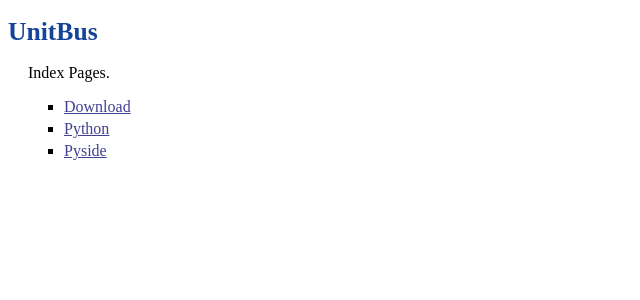
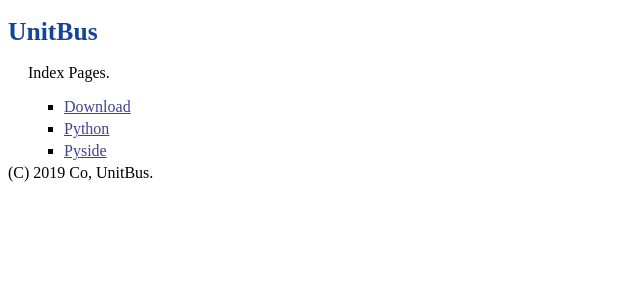
Before and after one commit to unitbus/unitbus.github.io, a Jekyll site: the page built from index.md, in a window 1280 px wide. Shown: the top 300 px of the page, without its empty margins (0-640 px from the left). Built offline with Jekyll 4.4.1, drawn with Linux system fonts in a browser that asks for light colours; a script that is not in the unit is left out.

Commit message:
Update default.html

```diff
--- a/_layouts/default.html
+++ b/_layouts/default.html
@@ -23,4 +23,9 @@
         </div>
 
     </body>
+
+    <fotter>
+        (C) 2019 Co, UnitBus.
+    </fotter>
+
 </html>
```
